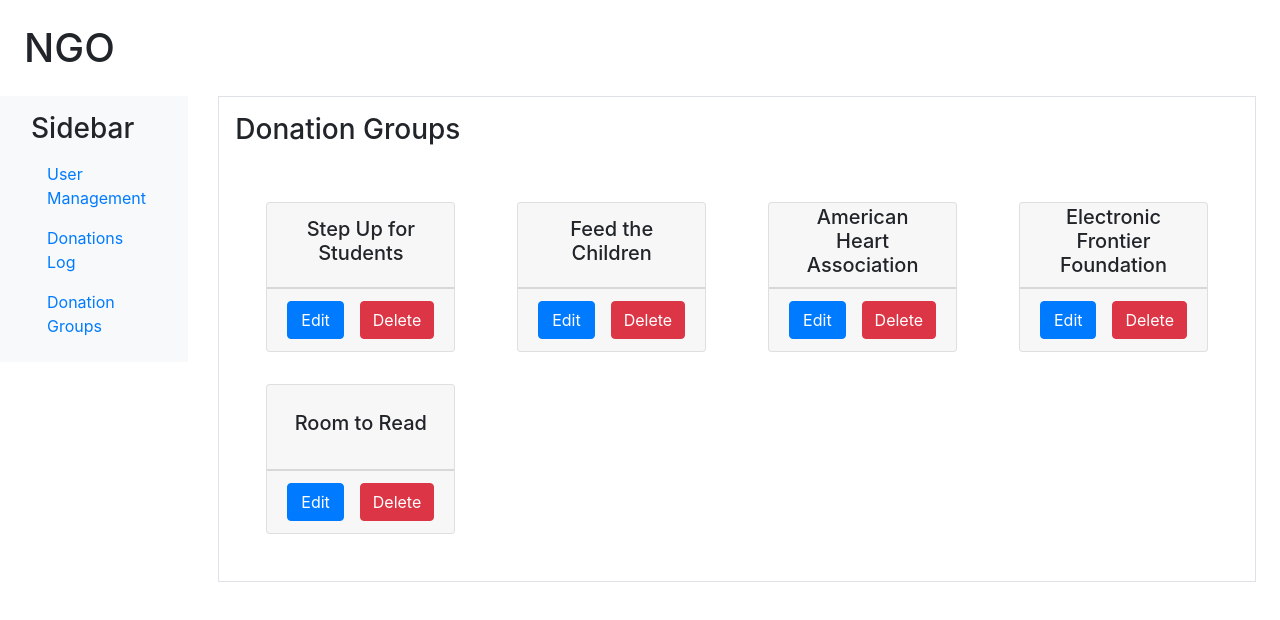
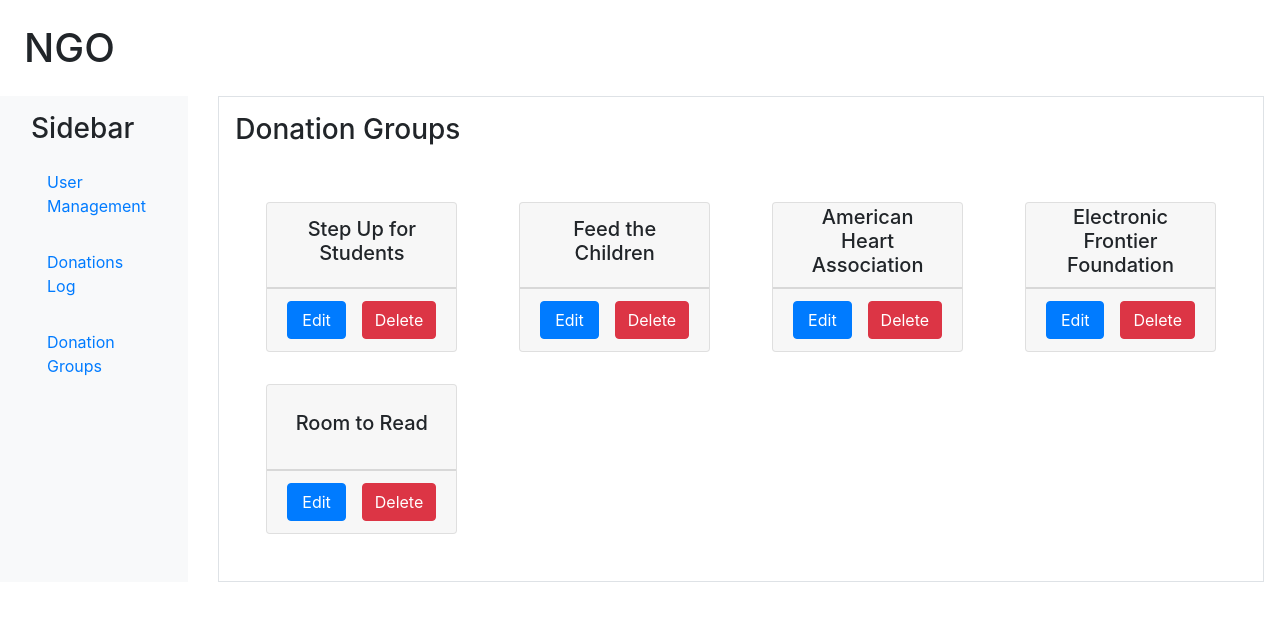
Before and after one commit to loganrennick/ngodonate, an Angular app: page /donation-type-management in a window 1280 px wide. Shown: the top 620 px of the page. Built offline with nearby package versions, Linux system fonts and the light colour scheme.

Commit message:
changed sidebar

```diff
--- a/src/app/app.component.html
+++ b/src/app/app.component.html
@@ -2,25 +2,27 @@
   <h1 class="m-4">NGO</h1>
   <div class="row justify-content-between">
     <div class="col-2">
-      <nav class="bg-light p-3">
+      <div class="h-100 d-flex align-items-stretch">
+        <nav class="bg-light p-3 w-100">
           <div class="container-fluid">
             <div class="sidebar-header">
               <h3>Sidebar</h3>
             </div>
-          <ul class="nav">
-            <li class="nav-item">
+            <ul class="nav d-flex flex-column">
+              <li class="nav-item py-2">
                 <a class="nav-link" routerLink="/user-management" routerLinkActive="active">User Management</a>
               </li>
-            <li class="nav-item">
+              <li class="nav-item py-2">
                 <a class="nav-link" routerLink="/donation-log" routerLinkActive="active">Donations Log</a>
               </li>
-            <li class="nav-item">
+              <li class="nav-item py-2">
                 <a class="nav-link" routerLink="/donation-type-management" routerLinkActive="active">Donation Groups</a>
               </li>
             </ul>
           </div>
         </nav>
       </div>
+    </div>
     <div class="col-10">
       <router-outlet></router-outlet>
     </div>
--- a/src/app/donation-log/donation-log.component.html
+++ b/src/app/donation-log/donation-log.component.html
@@ -1,4 +1,4 @@
-<div class="p-3 border mr-4">
+<div class="p-3 border mr-3">
     <h3 class="pb-3">Donations Log</h3>
     <table class="table table-bordered">
         <thead>
--- a/src/app/donation-type-management/donation-type-management.component.html
+++ b/src/app/donation-type-management/donation-type-management.component.html
@@ -1,4 +1,4 @@
-<div class="p-3 border mr-4">
+<div class="p-3 border mr-3">
     <h3 class="pb-3">Donation Groups</h3>
     <div class="card-deck">
         <!-- @foreach (var service in Model) -->
--- a/src/app/user-management/user-management.component.html
+++ b/src/app/user-management/user-management.component.html
@@ -1,4 +1,4 @@
-<div class="p-3 border mr-4">
+<div class="p-3 border mr-3">
     <h3 class="pb-3">User Management</h3>
     <table class="table table-bordered">
         <thead>
```
Lines whose indentation alone changed are shown as unchanged.
